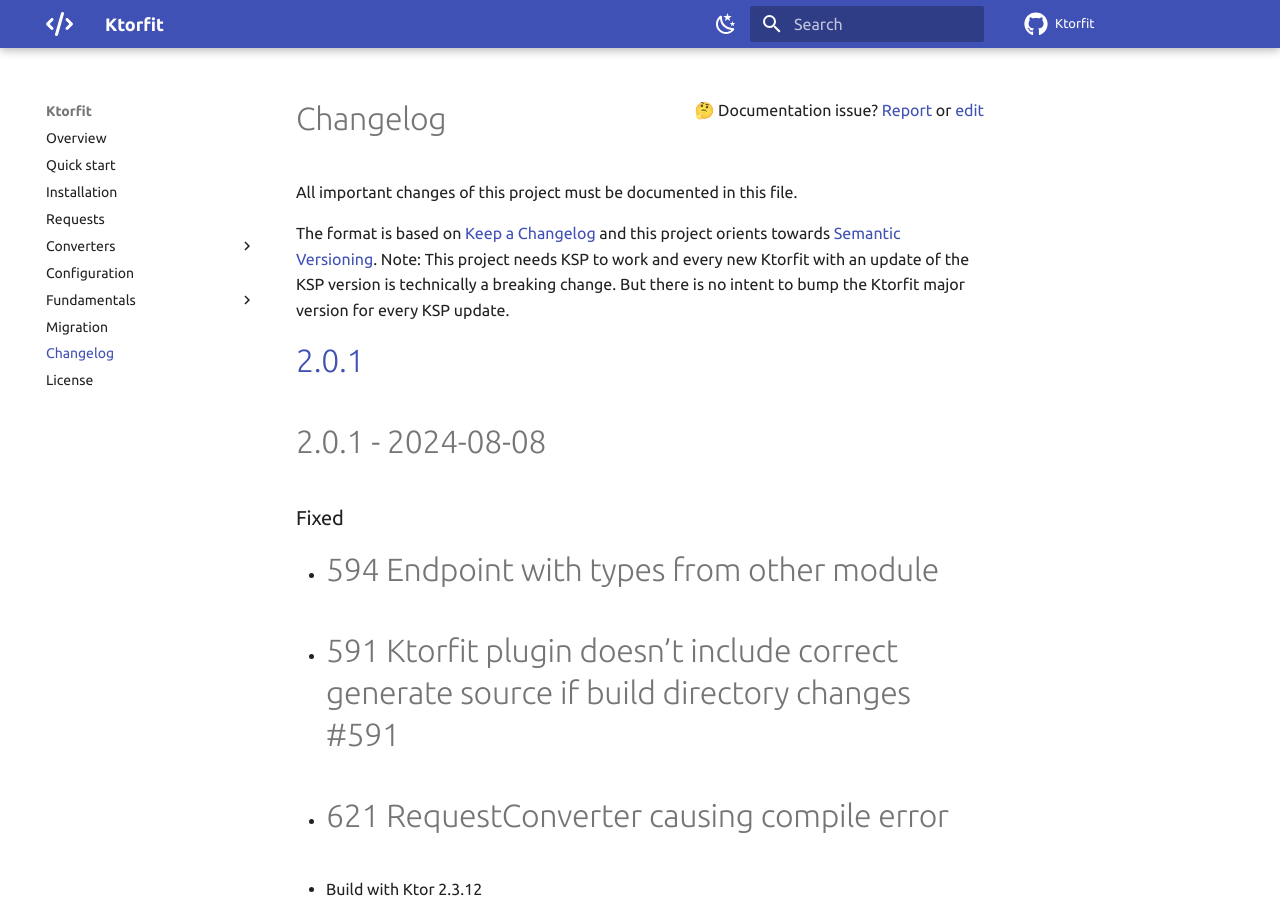
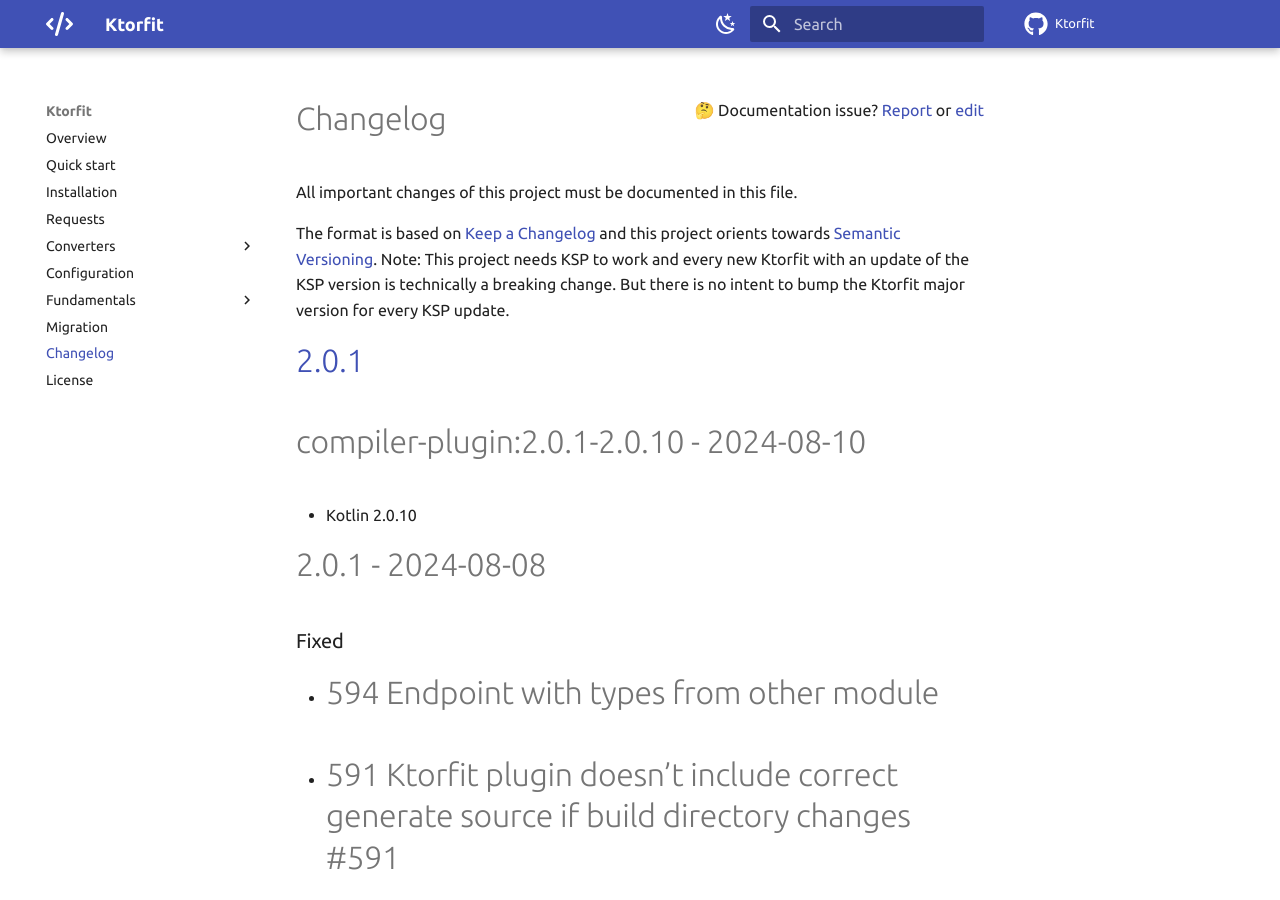
Before and after one commit to Foso/Ktorfit, an MkDocs documentation site: the page built from docs/CHANGELOG.md, in a window 1280 px wide and 900 px high. Built offline with MkDocs 1.6.1 and Material for MkDocs 9.7.7, drawn with Linux system fonts in a browser that asks for light colours; comment, search, counter and statistics services are not loaded.

Commit message:
Update CHANGELOG.md

```diff
--- a/docs/CHANGELOG.md
+++ b/docs/CHANGELOG.md
@@ -9,6 +9,10 @@
 
 # [2.0.1]()
 
+compiler-plugin:2.0.1-2.0.10 - 2024-08-10
+========================================
+- Kotlin 2.0.10
+
 2.0.1 - 2024-08-08
 ========================================
 ### Fixed
@@ -16,6 +20,8 @@
 - #591 Ktorfit plugin doesn't include correct generate source if build directory changes #591
 - #621 RequestConverter causing compile error
 - Build with Ktor 2.3.12
+
+
 
 # [2.0.0]()
 
```
